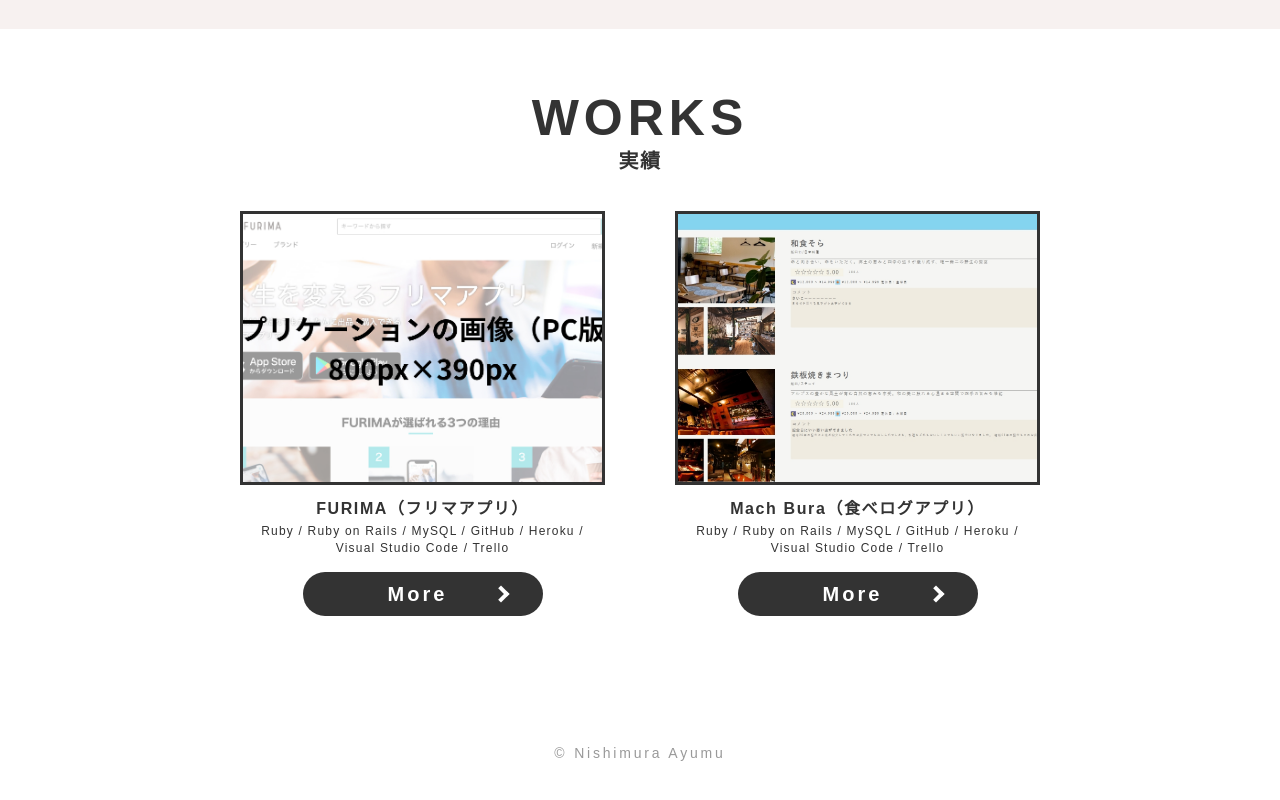
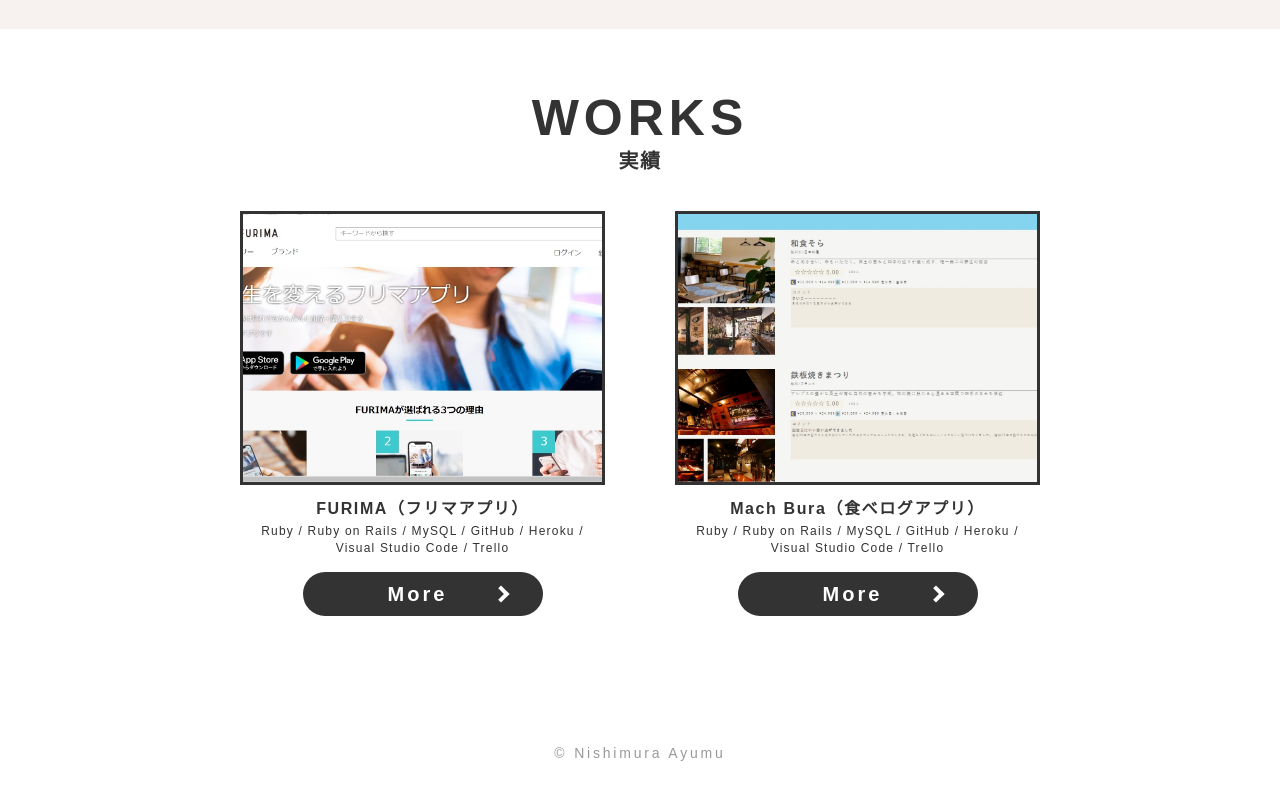
Before and after one commit to AYUMUNISHI/portfolio-site, a plain HTML site: page index.html in a window 1280 px wide. Shown: the part 2361-3161 px from the top of the page. Drawn offline with nearby package versions, Linux system fonts and the light colour scheme.

Commit message:
Update index.html

```diff
--- a/index.html
+++ b/index.html
@@ -155,7 +155,7 @@
               <li class="works__item">
                 <div class="works__item-pict">
                   <!-- images/01に配置した、FURIMAの画像（PC版）のパスを記載する -->
-                  <a href="works/01.html" style="background-image:url('./images/work/01/pict-work01-firstview_pc.jpg');"></a>
+                  <a href="works/01.html" style="background-image:url('./images/work/01/furima.jpg');"></a>
                 </div>
                 <div class="works__item-text-block">
                   <!-- 記載番号：18 -->
```
